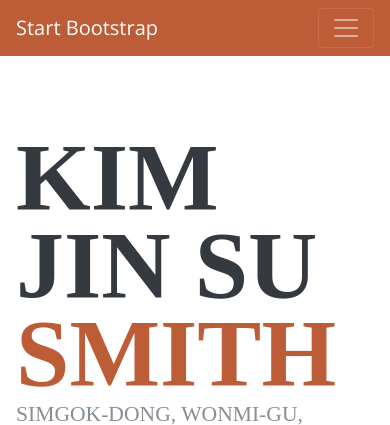
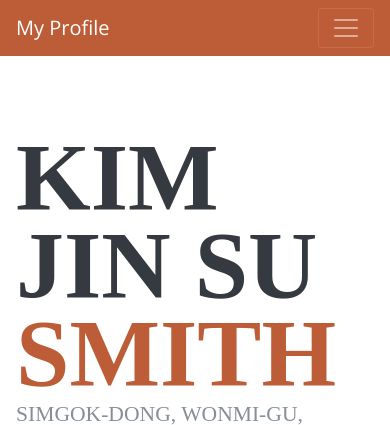
Before and after one commit to talentshare/BigData, a Django app: page / in a window 390 px wide; the page is wider, and only the part inside the window is pictured. Shown: the top 425 px of that part. Run offline with Django 3.2, Linux system fonts and the light colour scheme; some libraries are stand-ins or nearby versions; some web fonts are replaced.

Commit message:
changed html

```diff
--- a/blog/templates/blog/index.html
+++ b/blog/templates/blog/index.html
@@ -8,7 +8,7 @@
     <meta name="description" content="">
     <meta name="author" content="">
 
-    <title>Resume of smith</title>
+    <title>My Profile</title>
 
     <!-- Bootstrap core CSS -->
     <link href="static/vendor/bootstrap/css/bootstrap.min.css" rel="stylesheet">
@@ -29,7 +29,7 @@
 
     <nav class="navbar navbar-expand-lg navbar-dark bg-primary fixed-top" id="sideNav">
       <a class="navbar-brand js-scroll-trigger" href="#page-top">
-        <span class="d-block d-lg-none">Start Bootstrap</span>
+        <span class="d-block d-lg-none">My Profile</span>
         <span class="d-none d-lg-block">
           <img class="img-fluid img-profile rounded-circle mx-auto mb-2" src="static/img/profile.jpg" alt="">
         </span>
```
